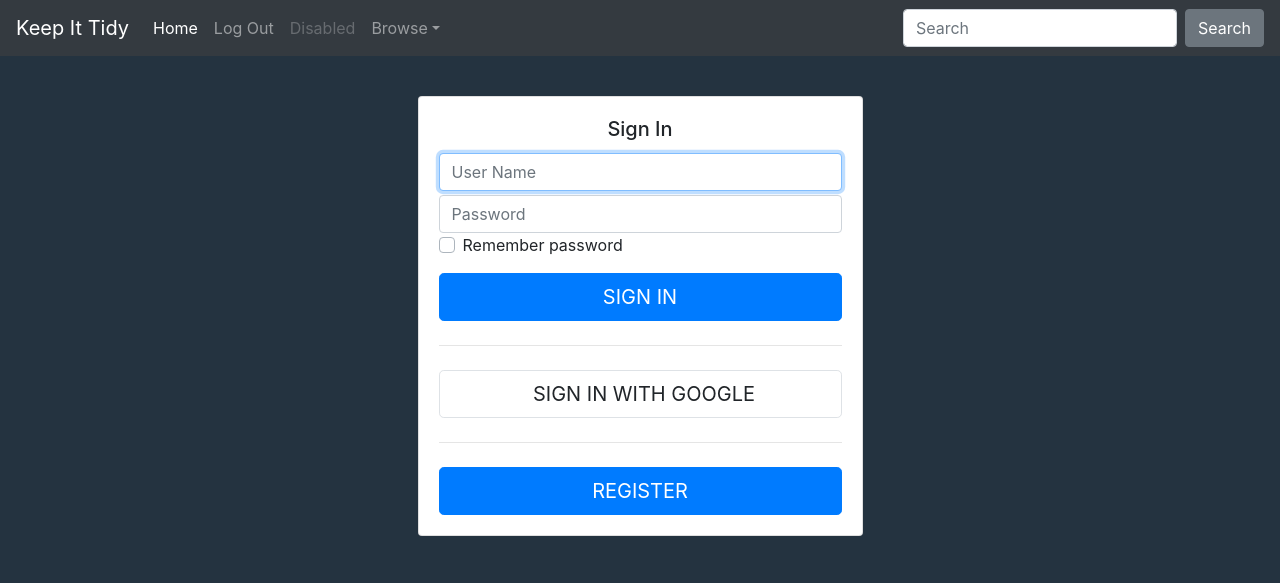
After one commit to morciu/KeepItTidy, a Django app: page /login in a window 1280 px wide. The commit adds this page. Shown: the top 583 px of the page. Run offline with Django 3.2, Linux system fonts and the light colour scheme.

Commit message:
Frontend for login form

```diff
--- a/KeepItTidy/templates/keepittidy/layout.html
+++ b/KeepItTidy/templates/keepittidy/layout.html
@@ -6,6 +6,7 @@
 		<title>Keep It Tidy</title>
 		<link rel="stylesheet" href="https://cdn.jsdelivr.net/npm/bootstrap@4.6.0/dist/css/bootstrap.min.css" integrity="sha384-B0vP5xmATw1+K9KRQjQERJvTumQW0nPEzvF6L/Z6nronJ3oUOFUFpCjEUQouq2+l" crossorigin="anonymous">
 		<link href="{% static 'KeepItTidy/styles.css' %}" rel="stylesheet">
+		<meta name="viewport" content="width=device-width, initial-scale=1, shrink-to-fit=no">
 	</head>
 
 	<body>
--- /dev/null
+++ b/KeepItTidy/templates/keepittidy/login.html
@@ -0,0 +1,34 @@
+{% extends 'keepittidy/layout.html' %}
+
+{% block body %}
+<div class="container mt-5 mx-auto">
+    <div class="row">
+      <div class="col-sm-9 col-md-7 col-lg-5 mx-auto">
+        <div class="card card-signin my-5">
+          <div class="card-body">
+            <h5 class="card-title text-center">Sign In</h5>
+            <form class="form-signin">
+              <div class="form-label-group">
+                <input type="text" id="inputUser" class="form-control" placeholder="User Name" required autofocus>
+              </div>
+
+              <div class="form-label-group mt-1">
+                <input type="password" id="inputPassword" class="form-control" placeholder="Password" required>
+              </div>
+
+              <div class="custom-control custom-checkbox mb-3">
+                <input type="checkbox" class="custom-control-input" id="customCheck1">
+                <label class="custom-control-label" for="customCheck1">Remember password</label>
+              </div>
+              <button class="btn btn-lg btn-primary btn-block text-uppercase" type="submit">Sign in</button>
+              <hr class="my-4">
+              <button class="btn btn-lg btn-google btn-block text-uppercase border" type="submit"><i class="fab fa-google mr-2"></i> Sign in with Google</button>
+              <hr class="my-4">
+              <a href="#" class="btn btn-lg btn-primary btn-block text-uppercase">Register</a>
+            </form>
+          </div>
+        </div>
+      </div>
+    </div>
+  </div>
+{% endblock %}
--- a/KeepItTidy/urls.py
+++ b/KeepItTidy/urls.py
@@ -5,6 +5,7 @@ from django.contrib.staticfiles.urls import staticfiles_urlpatterns
 
 urlpatterns = [
 	path("", views.index, name="index"),
+	path("login", views.login, name="login")
 	]
 
 urlpatterns += staticfiles_urlpatterns()
--- a/KeepItTidy/views.py
+++ b/KeepItTidy/views.py
@@ -4,3 +4,7 @@ from django.shortcuts import render
 
 def index(request):
 	return render(request, "keepittidy/index.html")
+
+
+def login(request):
+	return render(request, "keepittidy/login.html")
```
